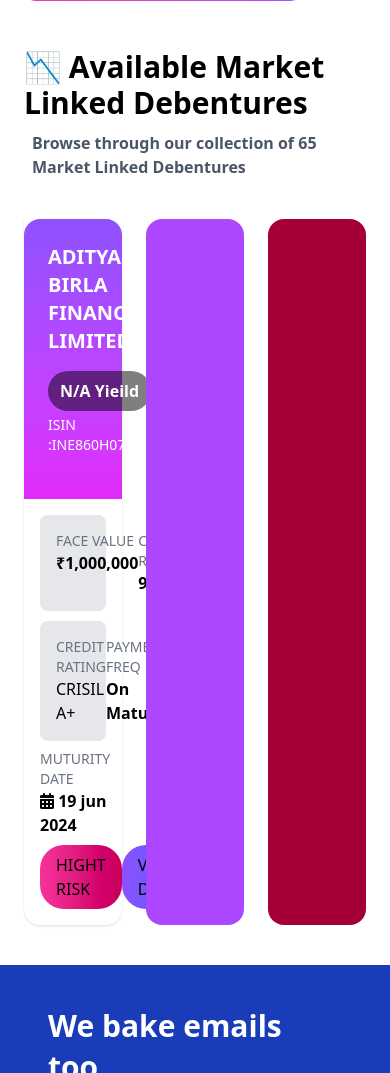
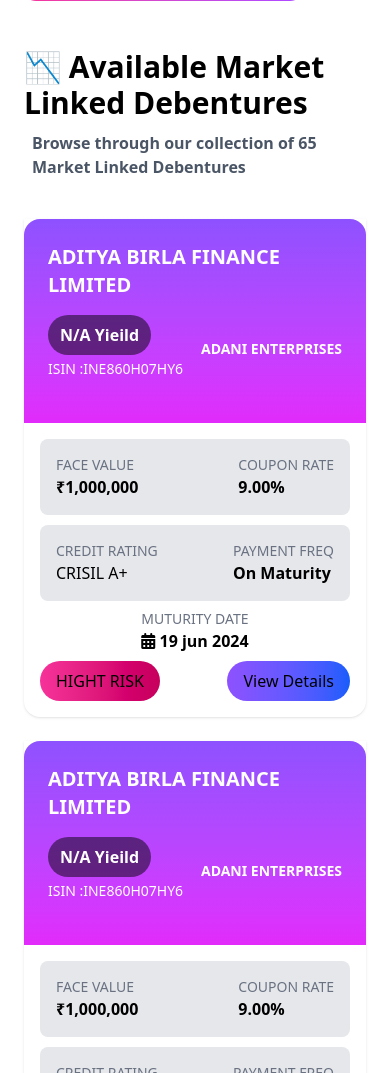
Before and after one commit to Manish9582/office_work, a Django app: page /market/ in a window 390 px wide. Shown: the part 1527-2600 px from the top of the page. Run offline with Django 5.2, Linux system fonts and the light colour scheme; some libraries are stand-ins or nearby versions.

Commit message:
only pages are responsive

```diff
--- a/wealth/templates/pages/fixeddeposit.html
+++ b/wealth/templates/pages/fixeddeposit.html
@@ -17,7 +17,7 @@
         {% include 'components/leftside.html' %}
       </div>
       <div class="col-start-3 col-end-13 w-full h-[100%] overflow-y-scroll">
-        <div class="sticky top-0 left-0 right-0">
+        <div class="sticky top-0 left-0 right-0 z-50">
           {% include 'components/navbar.html' %}
         </div>
         <!-- end navbar -->
@@ -26,12 +26,12 @@
         <section class="bg-gradient-to-br from-gray-50 to-blue-50">
           <div class="w-full px-4 sm:px-6 lg:px-8">
             <!-- Header -->
-            <div class="flex items-center justify-between py-6">
+            <div class="lg:flex items-center justify-between py-6">
               <div>
                 <p class="bg-[linear-gradient(to_right,green,blue)] bg-clip-text text-transparent text-3xl font-bold">Popular Mutual Funds</p>
                 <p class="text-xl font-medium text-gray-700">Real-time mutual fund data</p>
               </div>
-              <div class="text-center">
+              <div class="lg:text-center lg:mt-0 mt-3.5">
                 <a href="/invest" class="bg-green-600 hover:bg-green-700 text-white py-2 px-4 rounded-full shadow inline-block text-nowrap">🌱 START INVESTING</a>
               </div>
             </div>
--- a/wealth/templates/pages/insurance.html
+++ b/wealth/templates/pages/insurance.html
@@ -24,12 +24,12 @@
 
         <!-- start contents -->
         <div class="px-8">
-          <div class="flex items-center justify-between py-6">
+          <div class="lg:flex items-center justify-between py-6">
             <div>
               <p class="bg-[linear-gradient(to_right,green,blue)] bg-clip-text text-transparent text-3xl font-bold">Insurance Plans</p>
               <p class="text-xl font-medium text-gray-700">Project your future with comprehensive insurance coverage</p>
             </div>
-            <div class="text-center">
+            <div class="lg:text-center lg:mt-0 mt-3.5">
               <a href="/invest" class="bg-green-600 hover:bg-green-700 text-white py-2 px-4 rounded-full shadow inline-block text-nowrap">🌱 START INVESTING</a>
             </div>
           </div>
@@ -217,5 +217,7 @@
         {% include 'components/calculators/surrender.html' %}
       </div>
     </div>
+    <script src="{% static 'js/event.js' %}"></script>
+    <script src="{% static 'js/calculator.js' %}"></script>
   </body>
 </html>
--- a/wealth/templates/pages/market.html
+++ b/wealth/templates/pages/market.html
@@ -121,7 +121,7 @@
               <h1 class="text-3xl font-bold">📉 Available Market Linked Debentures</h1>
               <p class="text-gray-600 font-bold ml-2 mt-2.5">Browse through our collection of 65 Market Linked Debentures</p>
             </div>
-            <div class="grid grid-cols-3 gap-6 my-10">
+            <div class="grid lg:grid-cols-3 md:grid-cols-2 gap-6 my-10">
               <div class="hover:shadow-xl transition-all duration-300 hover:scale-105 shadow rounded-b-2xl">
                 <div class="bg-linear-to-b text-white from-violet-500 to-fuchsia-500 p-6 rounded-t-2xl">
                   <div class="font-black text-xl">ADITYA BIRLA FINANCE LIMITED</div>
@@ -166,8 +166,94 @@
                   </div>
                 </div>
               </div>
-              <div class="bg-purple-500 rounded-2xl"></div>
-              <div class="bg-rose-800 rounded-2xl"></div>
+              <div class="hover:shadow-xl transition-all duration-300 hover:scale-105 shadow rounded-b-2xl">
+                <div class="bg-linear-to-b text-white from-violet-500 to-fuchsia-500 p-6 rounded-t-2xl">
+                  <div class="font-black text-xl">ADITYA BIRLA FINANCE LIMITED</div>
+                  <div class="my-4 flex justify-between items-center">
+                    <div>
+                      <div class="bg-[rgba(0,0,0,0.5)] text-white py-2 px-3 rounded-3xl w-fit font-semibold">N/A Yieild</div>
+                      <div class="text-white text-sm my-1">ISIN :INE860H07HY6</div>
+                    </div>
+                    <div class="font-semibold text-sm">ADANI ENTERPRISES</div>
+                  </div>
+                </div>
+                <div class="p-4">
+                  <div class="flex justify-between bg-gray-200 p-4 rounded-lg">
+                    <div>
+                      <p class="text-gray-500 text-sm font-medium">FACE VALUE</p>
+                      <P class="font-bold">₹1,000,000</P>
+                    </div>
+                    <div>
+                      <p class="text-gray-500 text-sm font-medium">COUPON RATE</p>
+                      <P class="font-bold">9.00%</P>
+                    </div>
+                  </div>
+                  <div class="flex justify-between bg-gray-200 p-4 mt-2.5 rounded-lg">
+                    <div>
+                      <p class="text-gray-500 text-sm font-medium">CREDIT RATING</p>
+                      <p>CRISIL A+</p>
+                    </div>
+                    <div>
+                      <p class="text-gray-500 text-sm font-medium">PAYMENT FREQ</p>
+                      <p class="font-bold">On Maturity</p>
+                    </div>
+                  </div>
+                  <div class="w-fit m-auto my-2">
+                    <p class="text-gray-500 text-sm font-medium">MUTURITY DATE</p>
+                    <P class="font-bold">
+                      <i class="fa-solid fa-calendar-days"></i> 19 jun 2024
+                    </P>
+                  </div>
+                  <div class="flex justify-between">
+                    <div class="bg-gradient-to-r from-pink-500 to-pink-700 px-4 py-2 rounded-3xl">HIGHT RISK</div>
+                    <div class="px-4 py-2 rounded-3xl bg-gradient-to-r from-violet-500 to-blue-600">View Details</div>
+                  </div>
+                </div>
+              </div>
+              <div class="hover:shadow-xl transition-all duration-300 hover:scale-105 shadow rounded-b-2xl">
+                <div class="bg-linear-to-b text-white from-violet-500 to-fuchsia-500 p-6 rounded-t-2xl">
+                  <div class="font-black text-xl">ADITYA BIRLA FINANCE LIMITED</div>
+                  <div class="my-4 flex justify-between items-center">
+                    <div>
+                      <div class="bg-[rgba(0,0,0,0.5)] text-white py-2 px-3 rounded-3xl w-fit font-semibold">N/A Yieild</div>
+                      <div class="text-white text-sm my-1">ISIN :INE860H07HY6</div>
+                    </div>
+                    <div class="font-semibold text-sm">ADANI ENTERPRISES</div>
+                  </div>
+                </div>
+                <div class="p-4">
+                  <div class="flex justify-between bg-gray-200 p-4 rounded-lg">
+                    <div>
+                      <p class="text-gray-500 text-sm font-medium">FACE VALUE</p>
+                      <P class="font-bold">₹1,000,000</P>
+                    </div>
+                    <div>
+                      <p class="text-gray-500 text-sm font-medium">COUPON RATE</p>
+                      <P class="font-bold">9.00%</P>
+                    </div>
+                  </div>
+                  <div class="flex justify-between bg-gray-200 p-4 mt-2.5 rounded-lg">
+                    <div>
+                      <p class="text-gray-500 text-sm font-medium">CREDIT RATING</p>
+                      <p>CRISIL A+</p>
+                    </div>
+                    <div>
+                      <p class="text-gray-500 text-sm font-medium">PAYMENT FREQ</p>
+                      <p class="font-bold">On Maturity</p>
+                    </div>
+                  </div>
+                  <div class="w-fit m-auto my-2">
+                    <p class="text-gray-500 text-sm font-medium">MUTURITY DATE</p>
+                    <P class="font-bold">
+                      <i class="fa-solid fa-calendar-days"></i> 19 jun 2024
+                    </P>
+                  </div>
+                  <div class="flex justify-between">
+                    <div class="bg-gradient-to-r from-pink-500 to-pink-700 px-4 py-2 rounded-3xl">HIGHT RISK</div>
+                    <div class="px-4 py-2 rounded-3xl bg-gradient-to-r from-violet-500 to-blue-600">View Details</div>
+                  </div>
+                </div>
+              </div>
             </div>
           </div>
         </div>
--- a/wealth/templates/pages/postoffice.html
+++ b/wealth/templates/pages/postoffice.html
@@ -24,12 +24,12 @@
 
         <!-- start contents -->
         <div class="w-full px-8">
-          <div class="flex items-center justify-between py-6">
+          <div class="lg:flex items-center justify-between py-6">
             <div>
               <p class="bg-[linear-gradient(to_right,green,blue)] bg-clip-text text-transparent text-3xl font-bold">Post Office Schemes</p>
               <p class="text-xl font-medium text-gray-700">Secoure goverment-backend Investment options</p>
             </div>
-            <div class="text-center">
+            <div class="lg:text-center lg:mt-0 mt-3.5">
               <a href="/invest" class="bg-green-600 hover:bg-green-700 text-white py-2 px-4 rounded-full shadow inline-block text-nowrap">🌱 START INVESTING</a>
             </div>
           </div>
--- a/wealth/templates/pages/stocks.html
+++ b/wealth/templates/pages/stocks.html
@@ -35,7 +35,7 @@
           <div class="rounded-lg shadow-[-15px_14px_23px_-4px_rgba(0,_0,_0,_0.1)] w-full py-7 px-8 bg-white">
             <p class="text-xl font-bold">Search Stocks</p>
             <form action="" class="mt-1.5">
-              <div class="grid grid-cols-2 gap-10">
+              <div class="grid lg:grid-cols-2  md:grid-cols-2 lg:gap-10 md:gap-10">
                 <div>
                   <label for="" class="font-semibold text-md">Stock Name or Symbol:</label>
                   <div class="mt-1.5">
@@ -54,7 +54,7 @@
               </div>
             </form>
           </div>
-          <div class="my-7 grid grid-cols-2 text-center">
+          <div class="my-7 grid lg:grid-cols-2  md:grid-cols-2 text-center">
             <a href="" class="w-full font-bold text-gray-800 bg-white p-4 shadow rounded-r-md">Us Market</a>
             <a href="" class="w-full font-bold bg-gray-100 text-gray-800 p-4 shadow rounded-l-md">Indian Market</a>
           </div>
--- a/wealth/theme/static/css/dist/styles.css
+++ b/wealth/theme/static/css/dist/styles.css
@@ -61,7 +61,6 @@
     --color-pink-500: oklch(65.6% 0.241 354.308);
     --color-pink-600: oklch(59.2% 0.249 0.584);
     --color-pink-700: oklch(52.5% 0.223 3.958);
-    --color-rose-800: oklch(45.5% 0.188 13.697);
     --color-gray-50: oklch(98.5% 0.002 247.839);
     --color-gray-100: oklch(96.7% 0.003 264.542);
     --color-gray-200: oklch(92.8% 0.006 264.531);
@@ -74,7 +73,6 @@
     --color-gray-900: oklch(21% 0.034 264.665);
     --color-white: #fff;
     --spacing: 0.25rem;
-    --container-sm: 24rem;
     --container-md: 28rem;
     --container-2xl: 42rem;
     --container-6xl: 72rem;
@@ -1138,9 +1142,6 @@
   .bg-red-600 {
     background-color: var(--color-red-600);
   }
-  .bg-rose-800 {
-    background-color: var(--color-rose-800);
-  }
   .bg-teal-500 {
     background-color: var(--color-teal-500);
   }
```
Also changed, not shown: other parts of wealth/theme/static/css/dist/styles.css (+62 -14 lines), wealth/templates/pages/aif.html (+4 -4 lines), wealth/templates/pages/funds.html (+7 -7 lines), wealth/templates/pages/mutualFun.html (+4 -4 lines).
